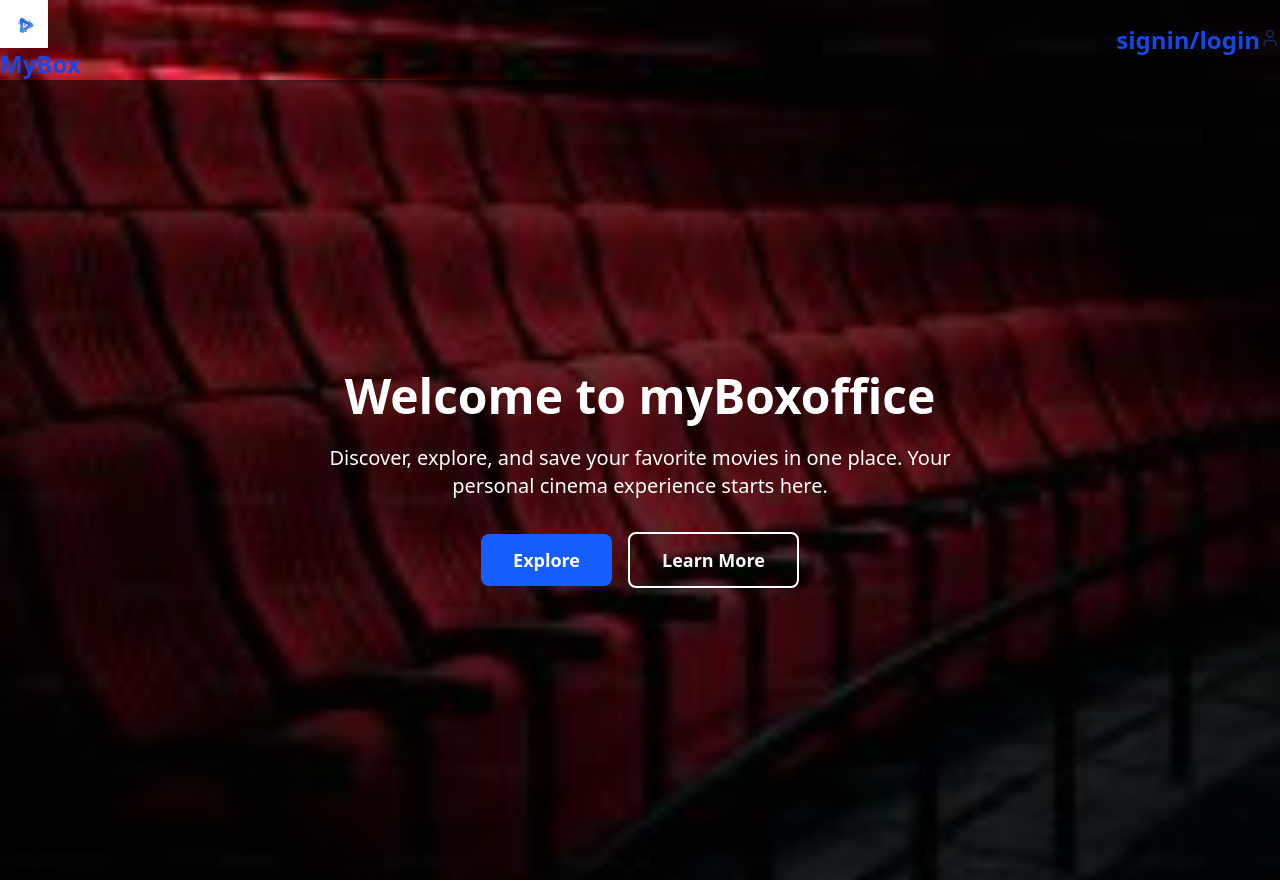
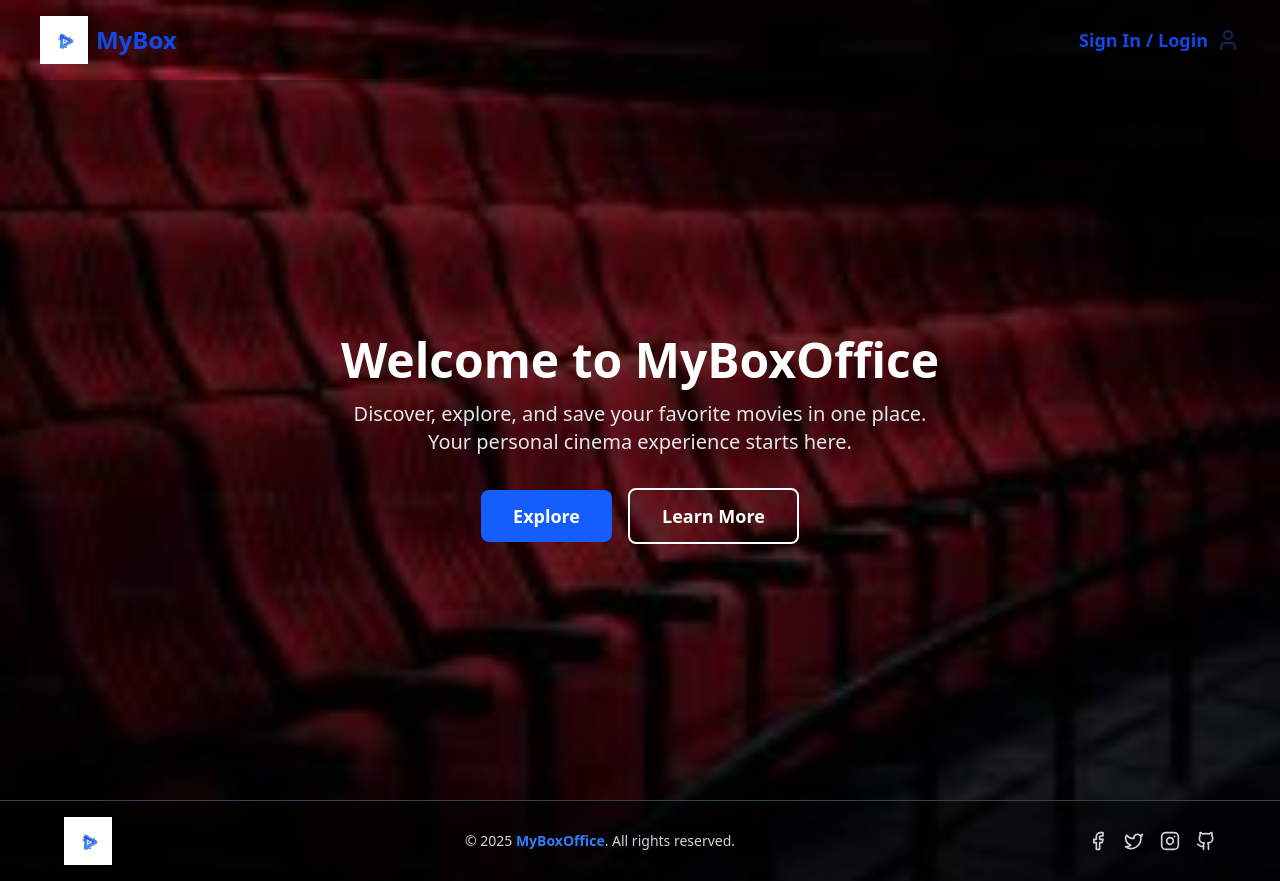
Before and after one commit to Valentine231/myBox, a React (Vite) app: page / in a window 1280 px wide. Built offline with nearby package versions, Linux system fonts and the light colour scheme.

Commit message:
small-changes

```diff
--- /dev/null
+++ b/src/Components/Footer.jsx
@@ -0,0 +1,34 @@
+import React from 'react'
+import { Facebook, Twitter, Instagram, Github } from 'lucide-react'
+import Logo from './Logo'
+
+const Footer = () => {
+  return (
+    <footer className="bg-black/80 text-gray-300 py-4 px-6 text-center border-t border-gray-700">
+      <div className="flex flex-col sm:flex-row items-center justify-between max-w-6xl mx-auto gap-3">
+        <Logo />
+        <p className="text-sm">
+          © {new Date().getFullYear()} <span className="text-blue-500 font-semibold">MyBoxOffice</span>. All rights reserved.
+        </p>
+
+        {/* Social Links */}
+        <div className="flex items-center gap-4">
+          <a href="#" className="hover:text-blue-500 transition-colors">
+            <Facebook className="w-5 h-5" />
+          </a>
+          <a href="#" className="hover:text-blue-400 transition-colors">
+            <Twitter className="w-5 h-5" />
+          </a>
+          <a href="#" className="hover:text-pink-500 transition-colors">
+            <Instagram className="w-5 h-5" />
+          </a>
+          <a href="https://github.com/Valentine231" target="_blank" className="hover:text-gray-100 transition-colors">
+            <Github className="w-5 h-5" />
+          </a>
+        </div>
+      </div>
+    </footer>
+  )
+}
+
+export default Footer
--- a/src/Components/Search.jsx
+++ b/src/Components/Search.jsx
@@ -10,7 +10,7 @@ const SearchBar = ({ query, setQuery }) => {
         value={query}
         onChange={(e) => setQuery(e.target.value)}
         placeholder="Search for movies..."
-        className="w-full pl-10 pr-4 py-2 border border-gray-300 rounded-lg shadow-sm focus:ring-2 focus:ring-indigo-500 focus:border-indigo-500 outline-none"
+        className="w-full pl-10 pr-4 py-2 text-white border border-gray-300 rounded-lg shadow-sm focus:ring-2 focus:ring-indigo-500 focus:border-indigo-500 outline-none"
       />
     </div>
   );
--- a/src/Pages/Home.jsx
+++ b/src/Pages/Home.jsx
@@ -1,52 +1,64 @@
 import React from 'react'
-import { useNavigate,Link } from 'react-router-dom'
+import { useNavigate, Link } from 'react-router-dom'
 import Logo from '../Components/Logo'
 import { User } from 'lucide-react'
+import Footer from '../Components/Footer'
 
 const Home = () => {
   const navigate = useNavigate()
 
-  const handleNavigate = ()=>{
+  const handleNavigate = () => {
     navigate('/Auth')
   }
+
   return (
     <div className="min-h-screen bg-[url('/images/movieimages.jpeg')] bg-cover bg-center bg-fixed bg-no-repeat">
-      {/* Overlay with content */}
-      <div className='flex  items-center justify-between gap-2  '>
-        <div>
+      {/* Top Navbar */}
+      <div className="flex items-center justify-between px-4 py-4 md:px-10 bg-black/40">
+        {/* Left Section: Logo */}
+        <div className="flex items-center gap-2">
           <Logo />
-        <span className='text-blue-700 font-bold text-2xl'>MyBox</span>
+          <span className="text-blue-700 font-bold text-xl md:text-2xl">MyBox</span>
         </div>
 
-        <div className='flex '>
-        <Link className="text-blue-700 font-bold text-2xl" to='/auth'>signin/login </Link>
-        <span>
-          <User className='w-5 h-7 text-blue-950'/>
-        </span>
+        {/* Right Section: Sign in */}
+        <div className="flex items-center gap-2">
+          <Link
+            to="/auth"
+            className="text-blue-700 font-semibold text-base md:text-lg hover:underline"
+          >
+            Sign In / Login
+          </Link>
+          <User className="w-5 h-5 md:w-6 md:h-6 text-blue-950" />
+        </div>
       </div>
 
-      </div>
-
-      <div className="min-h-screen bg-black/60 flex items-center justify-center">
-        <div className="text-center text-white p-8">
-          <h1 className="text-5xl font-bold mb-6">Welcome to myBoxoffice</h1>
-          <p className="text-xl mb-8 max-w-2xl mx-auto">
+      {/* Hero Section */}
+      <div className="min-h-[calc(100vh-80px)] bg-black/60 flex flex-col items-center justify-center text-center px-6">
+        <h1 className="text-3xl sm:text-4xl md:text-5xl font-bold mb-4 text-white">
+          Welcome to MyBoxOffice
+        </h1>
+        <p className="text-base sm:text-lg md:text-xl mb-8 max-w-xl text-gray-200">
           Discover, explore, and save your favorite movies in one place.
           Your personal cinema experience starts here.
         </p>
-          <div className="space-x-4">
+
+        <div className="flex flex-col sm:flex-row items-center gap-4">
           <button
-            className="bg-blue-600 hover:bg-blue-700 text-white px-8 py-3 rounded-lg text-lg font-semibold transition duration-300 transform hover:scale-105"
             onClick={handleNavigate}
+            className="bg-blue-600 hover:bg-blue-700 text-white px-8 py-3 rounded-lg text-lg font-semibold transition-transform duration-300 hover:scale-105 w-full sm:w-auto"
           >
             Explore
           </button>
-            <button className="bg-transparent hover:bg-white/10 text-white border-2 border-white px-8 py-3 rounded-lg text-lg font-semibold transition duration-300">
+
+          <button
+            className="bg-transparent hover:bg-white/10 text-white border-2 border-white px-8 py-3 rounded-lg text-lg font-semibold transition-all duration-300 w-full sm:w-auto"
+          >
             Learn More
           </button>
         </div>
       </div>
-      </div>
+      <Footer />
     </div>
   )
 }
--- a/src/Pages/Movielayout.jsx
+++ b/src/Pages/Movielayout.jsx
@@ -4,6 +4,7 @@ import SearchBar from "../Components/Search";
 import Card from "../Components/Card";
 import Loader from "../Components/Loader";
 import Navbar from "../Components/Nav";
+import Footer from "../Components/Footer";
 
 const Movielayout = () => {
   const {
@@ -53,6 +54,7 @@ const Movielayout = () => {
           )}
         </div>
       )}
+      <Footer />
     </div>
   );
 };
```
Lines whose indentation alone changed are shown as unchanged.
